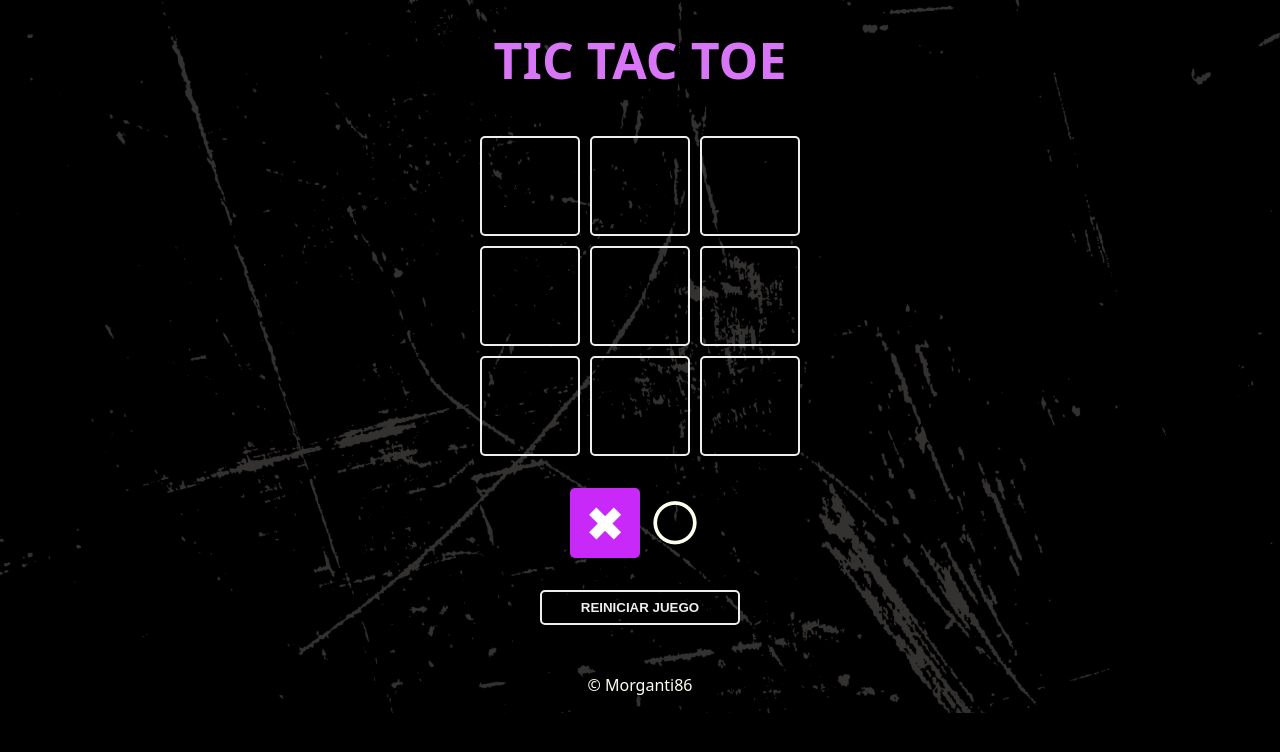
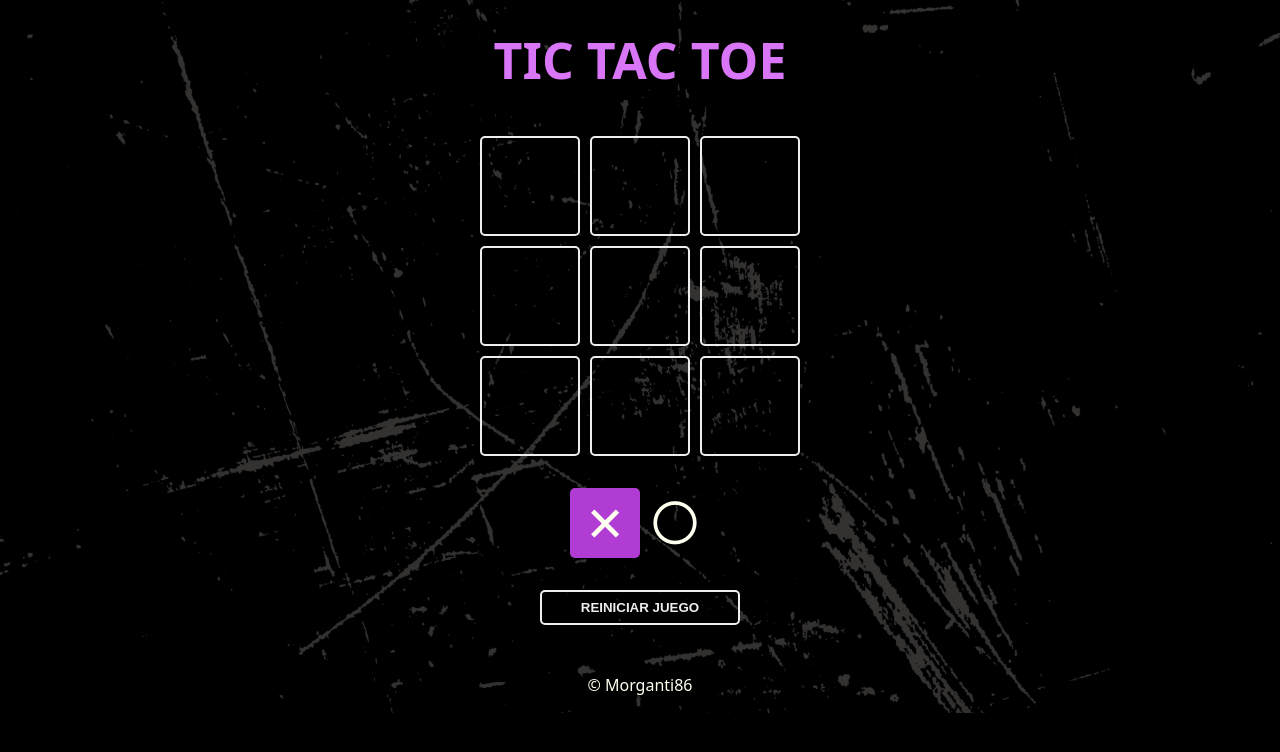
Before and after one commit to Morganti86/tic-tac-toe, a React (Vite) app: page / in a window 1280 px wide. Shown: the top 752 px of the page. Built offline with nearby package versions, Linux system fonts and the light colour scheme.

Commit message:
css adjust

```diff
--- a/src/components/Constants.jsx
+++ b/src/components/Constants.jsx
@@ -1,5 +1,5 @@
 export const TURNS = {
-  X: "✖",
+  X: "✕", //✖
   O: "〇",
 };
 
--- a/src/index.css
+++ b/src/index.css
@@ -96,8 +96,8 @@ h1 {
 }
 
 .square.is-selected {
-  color: #fff;
-  background: rgb(200, 41, 248);
+  color: ivory;
+  background: rgb(176, 60, 212);
 }
 
 .winner {
```
Also changed, not shown: 1 other file (tests, documents, lock files or other folders).
